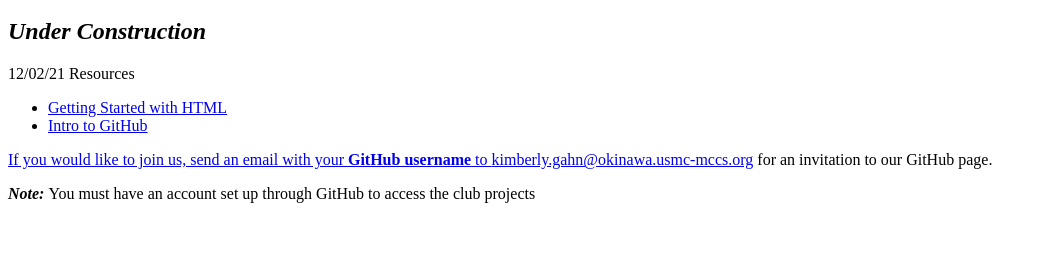
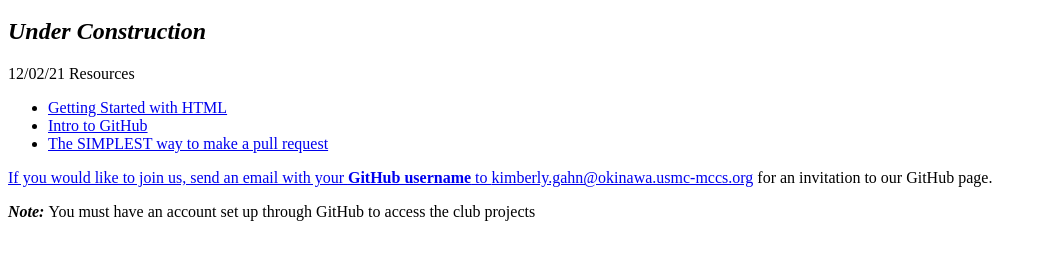
Before and after one commit to MCCS-Okinawa-Code-Club/foster_club_website, a plain HTML site: page index.html in a window 1280 px wide. Shown: the part 48-308 px from the top of the page, without its empty margins (0-1044 px from the left). Drawn offline with Linux system fonts and the light colour scheme.

Commit message:
Update index.html

```diff
--- a/index.html
+++ b/index.html
@@ -5,6 +5,7 @@
 <ul>
   <li><a href="https://www.freecodecamp.org/learn/responsive-web-design/">Getting Started with HTML</a></li>
   <li><a href="https://lab.github.com/githubtraining/introduction-to-github">Intro to GitHub</li>
+  <li><a href="https://dev.to/lukegarrigan/the-simplest-way-to-make-a-pull-request-2h61">The SIMPLEST way to make a pull request</li>
 </ul>
 
 <p>  If you would like to join us, send an email with your <b>GitHub username</b> to <a href="url">kimberly.gahn@okinawa.usmc-mccs.org</a> for an invitation to our GitHub page.</p>
```
